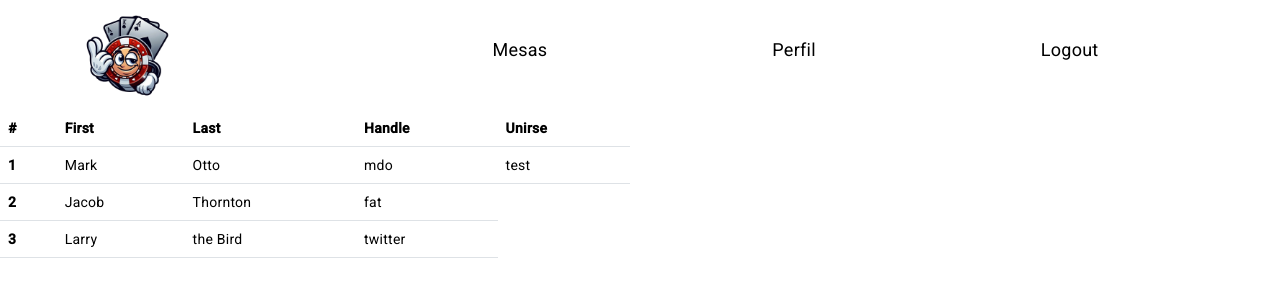
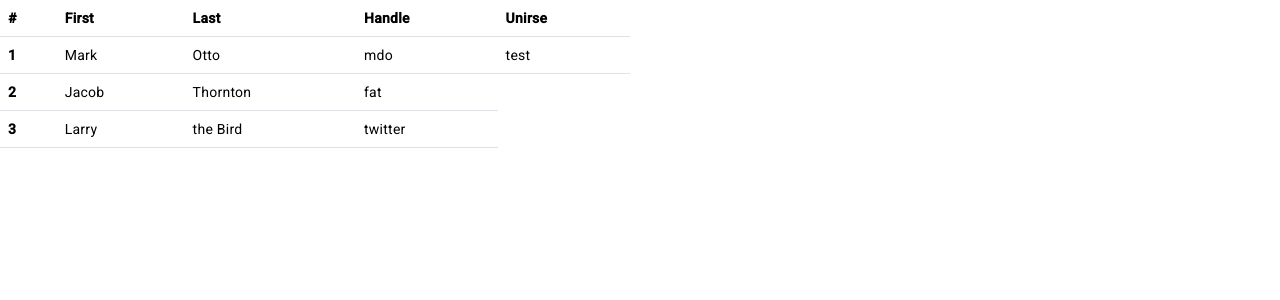
Before and after one commit to JavierAlmC/ProjecteGrupalPoker, an Angular app in the folder my-app/: page /prueba in a window 1280 px wide. Shown: the top 300 px of the page. Built offline with nearby package versions, Linux system fonts and the light colour scheme.

Commit message:
Componente header modificado

```diff
--- a/my-app/src/app/components/rooms/rooms.component.html
+++ b/my-app/src/app/components/rooms/rooms.component.html
@@ -1,4 +1,4 @@
+<app-header></app-header>
 <div class="container2">
 
-
   </div>
--- a/my-app/src/app/components/view-rooms/view-rooms.component.html
+++ b/my-app/src/app/components/view-rooms/view-rooms.component.html
@@ -1,4 +1,3 @@
-<app-header></app-header>
 <div class="container2">
   <div class="games">
     <table class="table">
--- a/my-app/src/app/components/view-rooms/view-rooms.component.ts
+++ b/my-app/src/app/components/view-rooms/view-rooms.component.ts
@@ -1,12 +1,12 @@
 import { Component } from '@angular/core';
-import { HeaderComponent } from "../header/header.component";
+
 
 @Component({
     selector: 'app-view-rooms',
     standalone: true,
     templateUrl: './view-rooms.component.html',
     styleUrl: './view-rooms.component.css',
-    imports: [HeaderComponent]
+
 })
 export class ViewRoomsComponent {
 
```
Also changed, not shown: my-app/src/app/components/rooms/rooms.component.ts (+6 -5 lines).
